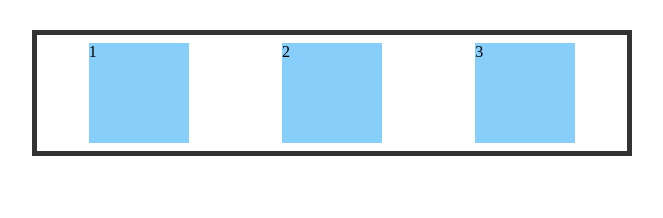
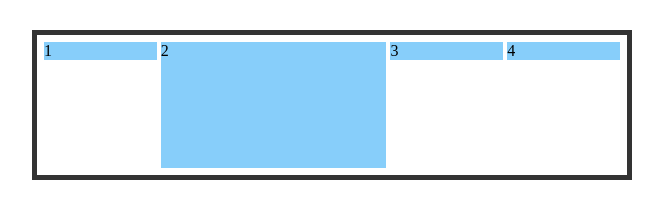
Before and after one commit to rifrifai/exercise, a plain HTML site: page flexbox.html in a window 1280 px wide. Shown: the whole page, without its empty margins (308-971 px from the left). Drawn offline with Linux system fonts and the light colour scheme.

Commit message:
initial commit

```diff
--- a/flexbox.html
+++ b/flexbox.html
@@ -11,7 +11,7 @@
       <div class="satu">1</div>
       <div class="dua">2</div>
       <div class="tiga">3</div>
-      <!-- <div class="empat">4</div> -->
+      <div class="empat">4</div>
     </div>
   </body>
 </html>
--- a/style/flexbox.css
+++ b/style/flexbox.css
@@ -1,6 +1,6 @@
 .container {
   width: 600px;
-  /* height: 150px; */
+  height: 150px;
   border: 5px solid #333;
   margin: 30px auto;
   padding: 5px;
@@ -8,7 +8,8 @@
   display: flex;
   /* flex-direction: column; */ /* digunakan untuk mngurutkan */
   /* flex-wrap: wrap; */ /* digunakan ketika space telah penuh */
-  justify-content: space-around; /* utk mengatur jarak pada items di container */
+  /* justify-content: space-around; utk mengatur jarak pada items di container */
+  align-items: flex-start;
 }
 
 /* untuk membuat clear cara lainnya menggunakan flex */
@@ -19,9 +20,36 @@
 } */
 
 .container div {
-  width: 100px;
-  height: 100px;
+  /* width: 100px;
+  height: 100px; */
   background-color: lightskyblue;
   /* float: left; */ /* bisa menggunkan flex jadi tidak perlu pakai float */
-  margin: 3px;
+  margin: 2px;
+  flex: 1;
 }
+
+.container div.dua {
+  flex: 2;
+  align-self: stretch;
+}
+
+/* .container div.tiga {
+  font-size: 5rem;
+}
+
+.empat {
+  font-size: 3rem;
+} */
+
+/* .satu {
+  order: 3;
+}
+.dua {
+  order: 4;
+}
+.tiga {
+  order: 2;
+}
+.empat {
+  order: 1;
+} */
```
